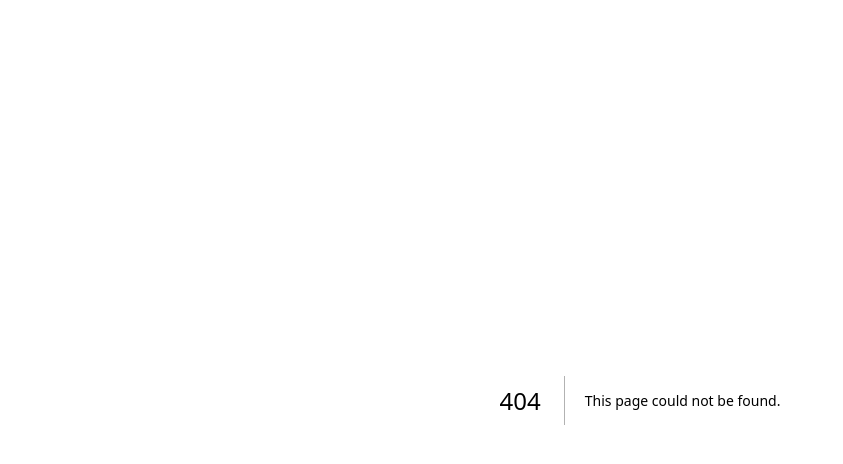
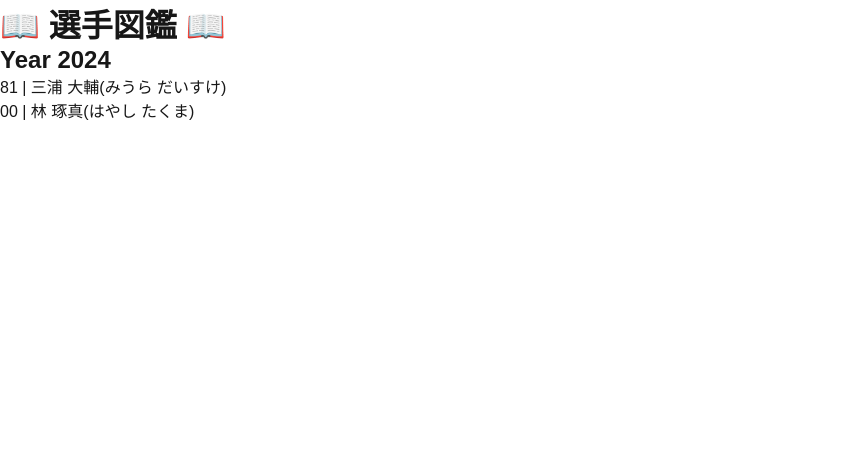
Before and after one commit to MITSUBOSHI/baystars-drill, a Next.js app: page /uniform-number/gallery in a window 1280 px wide. Before the commit this address had no page. Shown: the top 464 px of the page, without its empty margins (0-843 px from the left). Built offline with nearby package versions, Linux system fonts and the light colour scheme.

Commit message:
Add base implementation for Gallery

```diff
--- /dev/null
+++ b/src/app/uniform-number/gallery/page.tsx
@@ -0,0 +1,47 @@
+type DataType = {
+  year: number;
+  player: PlayerType;
+};
+type PlayerType = {
+  name: string;
+  name_kana: string;
+  number_calc: number;
+  number_disp: string;
+};
+const data: DataType[] = [
+  {
+    year: 2024,
+    player: {
+      name: "三浦 大輔",
+      name_kana: "みうら だいすけ",
+      number_calc: 81,
+      number_disp: "81",
+    },
+  },
+  {
+    year: 2024,
+    player: {
+      name: "林 琢真",
+      name_kana: "はやし たくま",
+      number_calc: 0,
+      number_disp: "00",
+    },
+  },
+];
+
+export default function Index() {
+  const currentYear = 2024; // TODO
+  return (
+    <>
+      <h1>📖 選手図鑑 📖</h1>
+      <h2> Year {currentYear} </h2>
+      {data.map((d) => {
+        return (
+          <div key={d.player.number_disp}>
+            {d.player.number_disp} | {d.player.name}({d.player.name_kana})
+          </div>
+        );
+      })}
+    </>
+  );
+}
```
